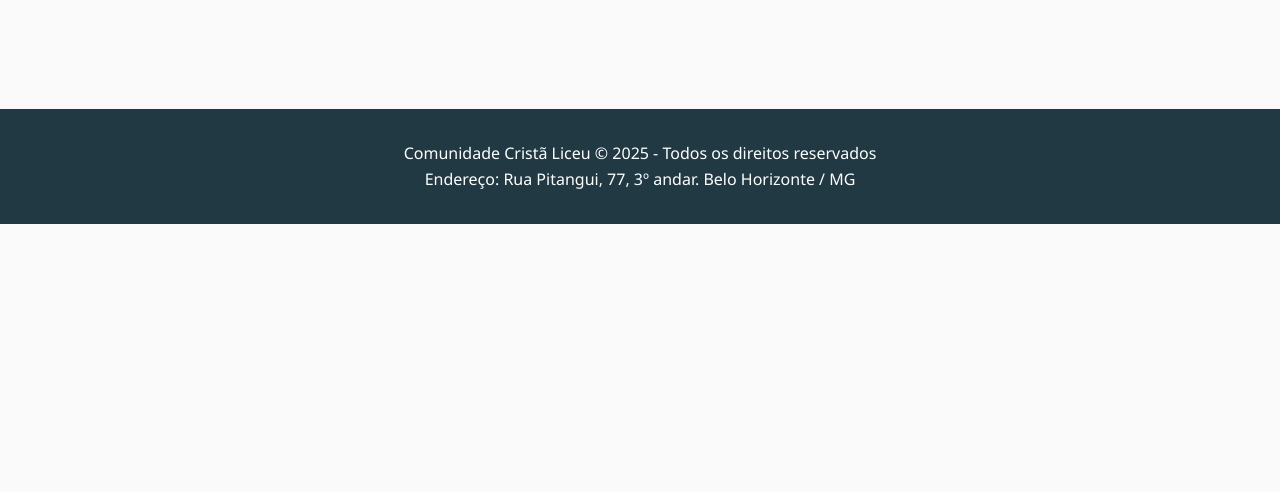
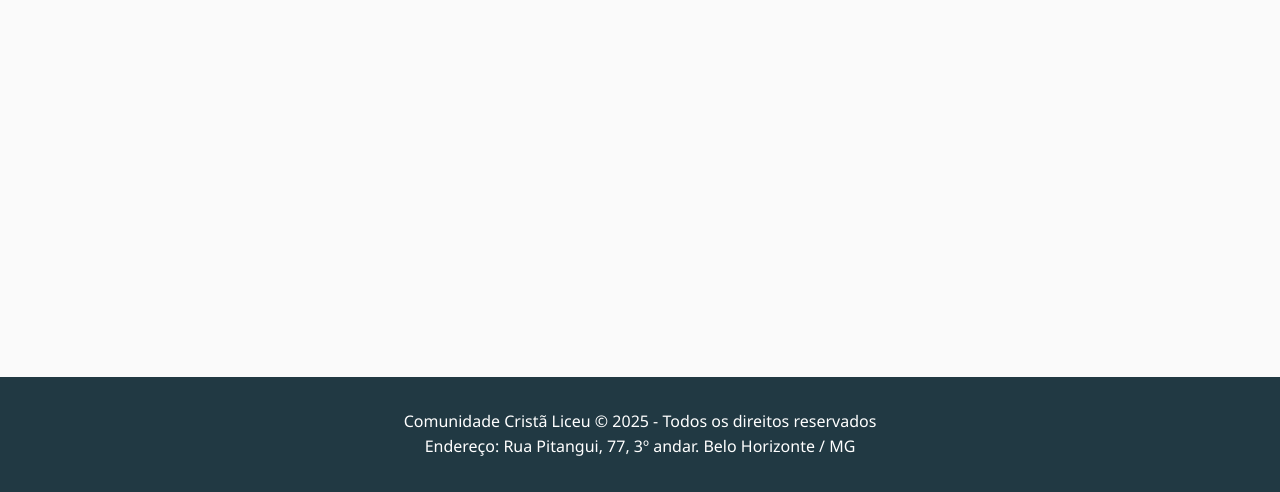
Before and after one commit to alexsmarra/Liceu, a website with bundled scripts: page pages/aulas-online.html in a window 1280 px wide. Shown: the part 308-800 px from the top of the page. Built offline with nearby package versions, Linux system fonts and the light colour scheme.

Commit message:
fix: css height main html pages

```diff
--- a/pages/aulas-online.html
+++ b/pages/aulas-online.html
@@ -24,7 +24,7 @@
 <body>
     <header id="site-header"></header>
 
-    <main class="page-content">
+    <main class="page-content fill-screen">
         <section class="content">
             <h1>Aulas Online</h1>
             <p>EM CONSTRUÇÃO...</p>
```
Also changed, not shown: pages/contato.html (+1 -1 lines), pages/horarios.html (+1 -1 lines), pages/sobre.html (+1 -1 lines).
